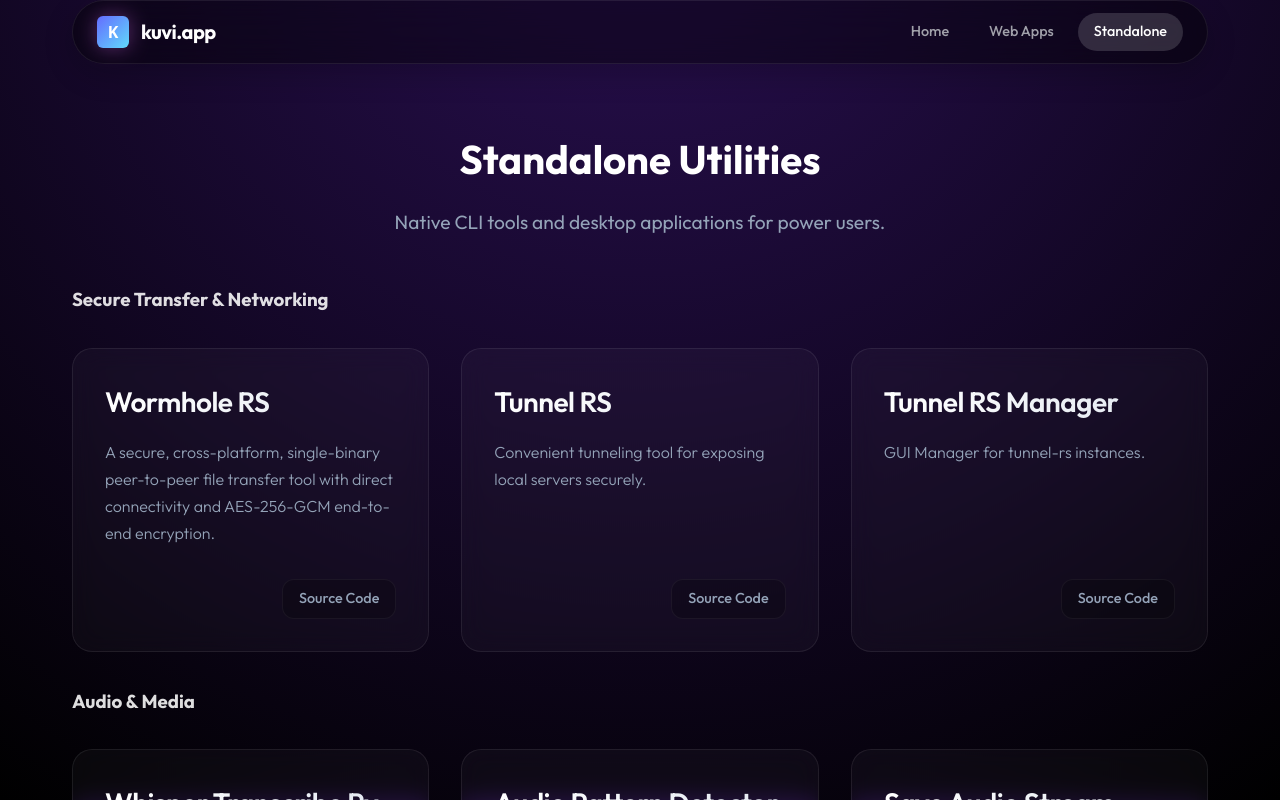
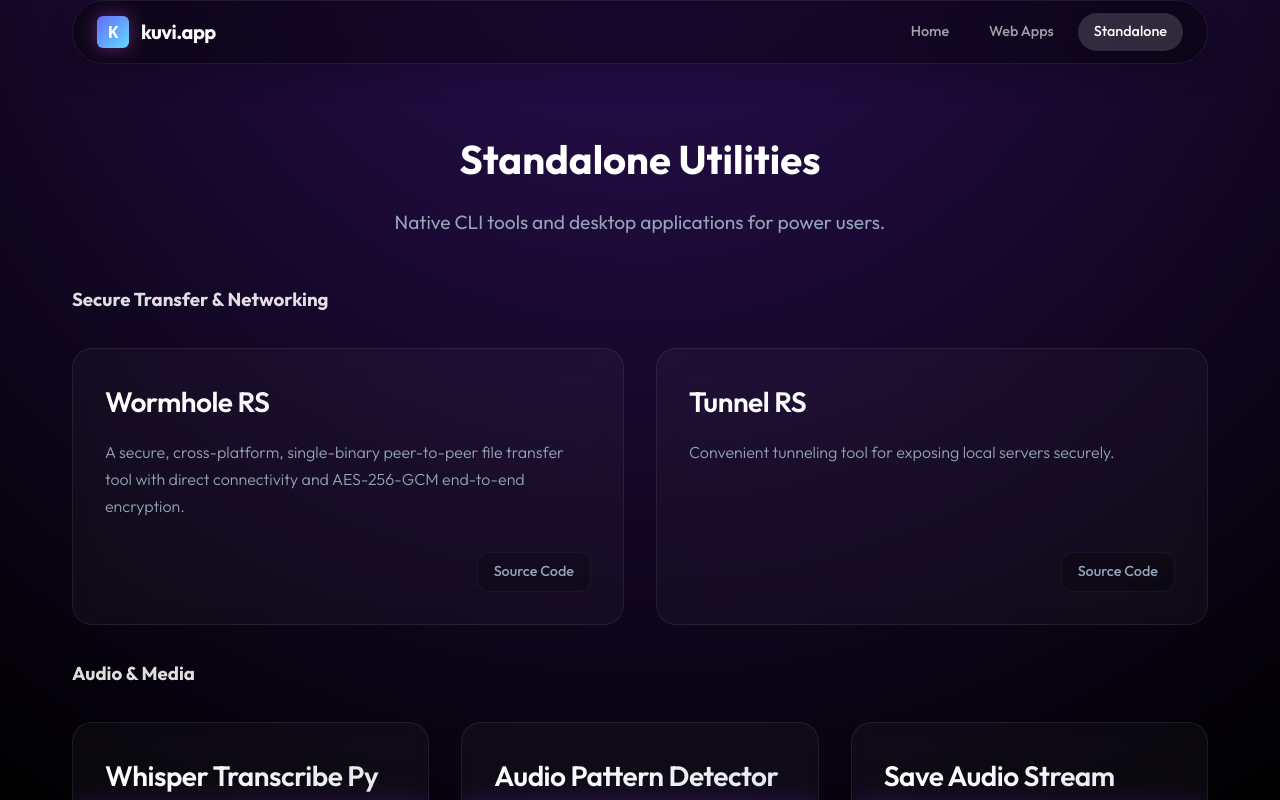
Before and after one commit to andrewtheguy/kuvi, a React (Vite) app: page /platform/standalone in a window 1280 px wide. Shown: the top 800 px of the page. Built offline with nearby package versions, Linux system fonts and the light colour scheme.

Commit message:
refactor: remove unused project entry for Tunnel RS Manager

```diff
--- a/src/data.ts
+++ b/src/data.ts
@@ -115,13 +115,6 @@
         platform: 'standalone',
     },
     {
-        name: 'Tunnel RS Manager',
-        description: 'GUI Manager for tunnel-rs instances.',
-        github: 'https://github.com/andrewtheguy/tunnel-rs-manager',
-        category: 'transfer',
-        platform: 'standalone',
-    },
-    {
         name: 'Whisper Transcribe Py',
         description: 'Transcribe files, microphone input, or audio streams using Whisper with VAD.',
         github: 'https://github.com/andrewtheguy/whisper_transcribe_py',
```
